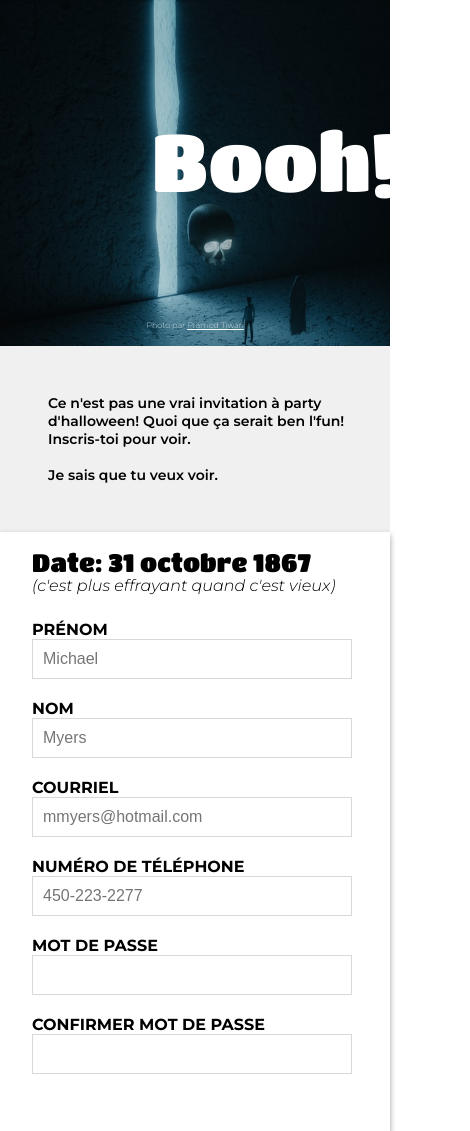
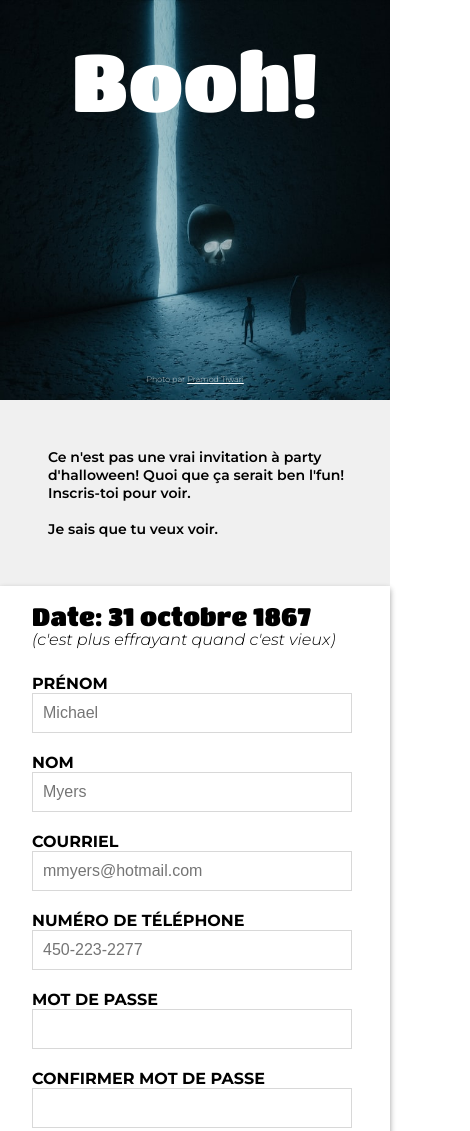
Before and after one commit to sebastienme/formulaire, a plain HTML site: page index.html in a window 390 px wide. Shown: the top 1131 px of the page, 470 px wide, since content can reach past the window. Drawn offline with Linux system fonts and the light colour scheme.

Commit message:
Arrange mobile CSS

```diff
--- a/styles.css
+++ b/styles.css
@@ -183,13 +183,13 @@ button:hover {
     }
 
     .left {
-        width: 100%;
+        min-height: 400px;
     }
 
     .logo {
-        margin: 5rem;
         background-color: rgb(0,0,0,0);
         width: 100%;
+        margin: 0;
     }
 
     .photo-text {
@@ -216,7 +216,8 @@ button:hover {
     }
 
     .section-2 {
-        min-height: 600px;
+        min-height: auto;
+        padding-bottom: 25px;
     }
 
     .section-3 {
```
